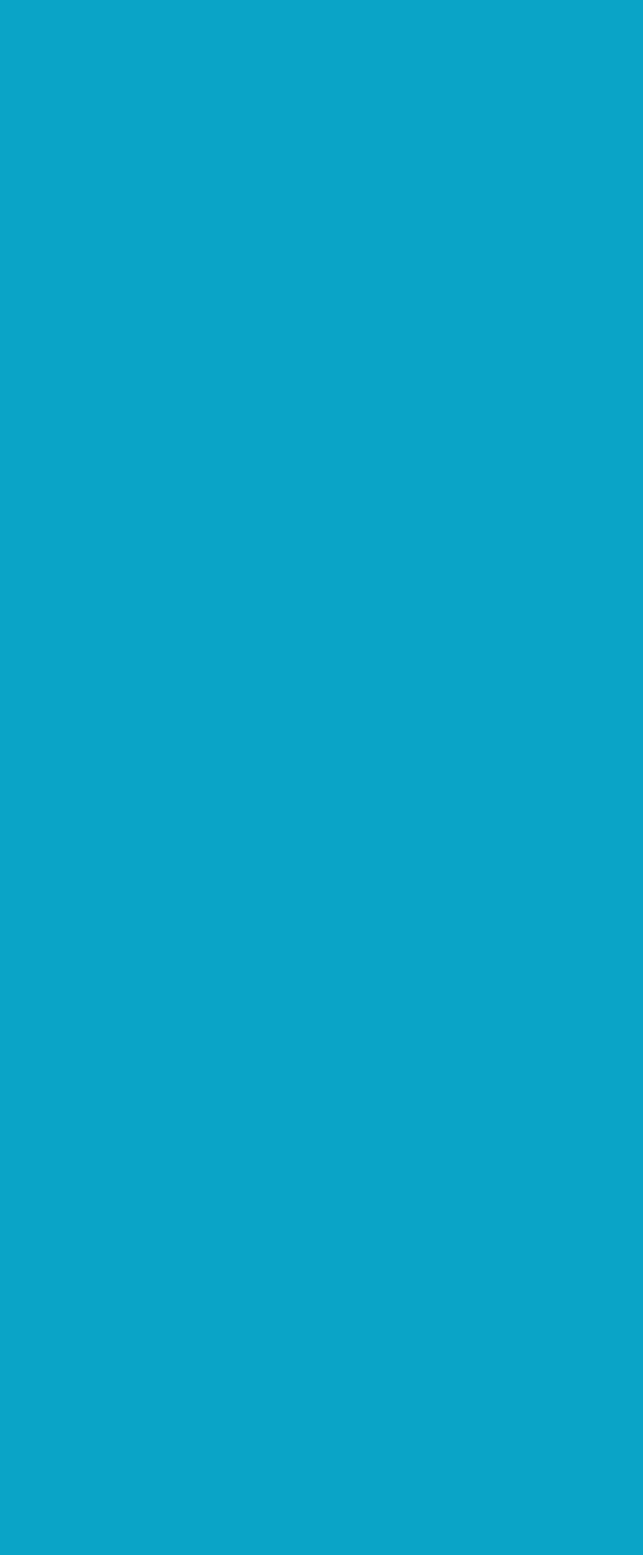
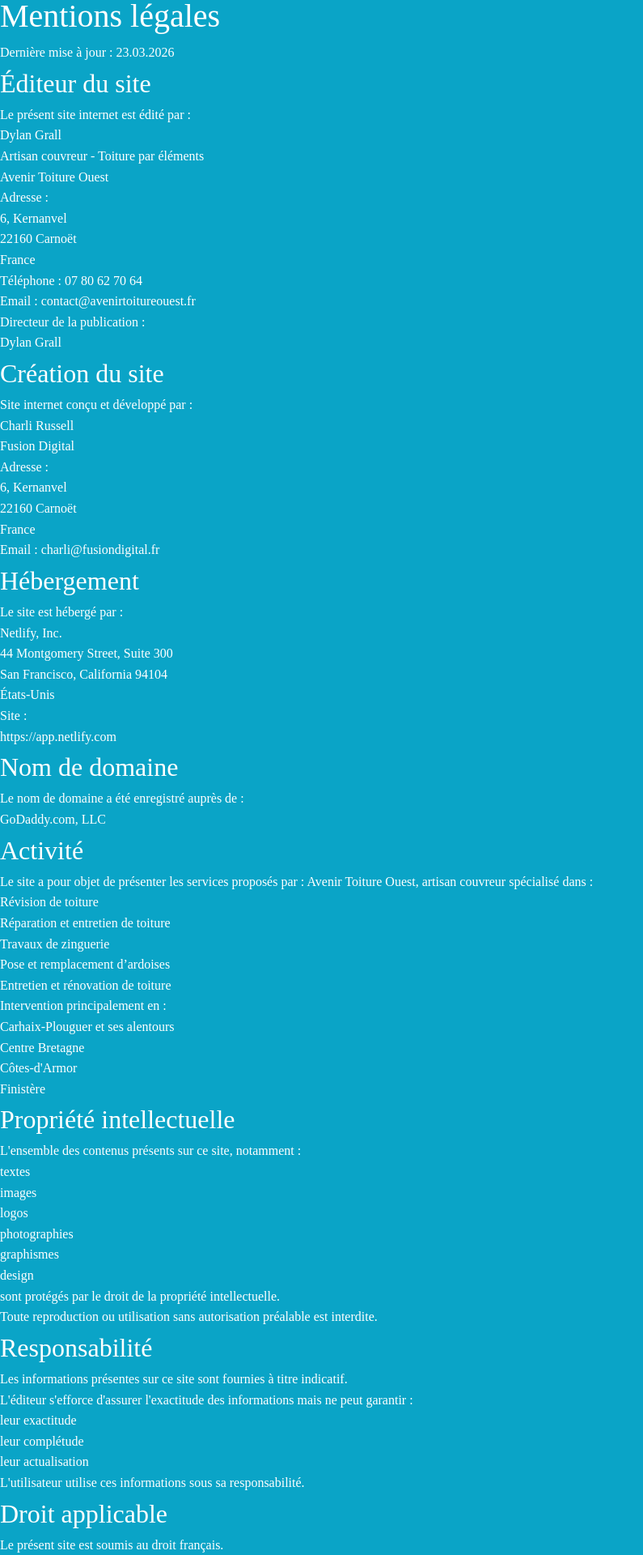
Before and after one commit to Charlirussell/Avenir-Toiture-Ouest, a React (Vite) app: page /politique-confidentialite in a window 1280 px wide. Shown: the part 12-1932 px from the top of the page at 81% size, without its empty margins (0-795 px from the left). Before the commit the page ends 800 px from the top, so only its background shows below. Built offline with nearby package versions, Linux system fonts and the light colour scheme.

Commit message:
Completed Terms page

```diff
--- a/src/components/App/App.jsx
+++ b/src/components/App/App.jsx
@@ -26,8 +26,6 @@
             ) : (
 
               <Routes>
-
-                {/* MAIN ONE-PAGE SITE */}
                 <Route
                   path="/"
                   element={
@@ -50,9 +48,7 @@
                   element={<Terms />}
                 />
               </Routes>
-
             )}
-
           </div>
         );
       };
--- a/src/components/Terms/Terms.jsx
+++ b/src/components/Terms/Terms.jsx
@@ -3,6 +3,195 @@
 const Terms = () => {
     return (
         <section id='terms' className='terms'>
+ <h1 className='terms-title'>
+                Mentions légales
+            </h1>
+
+            <p className='terms-text'>
+                Dernière mise à jour : 23.03.2026
+            </p>
+
+            <h2 className='terms-subtitle'>
+                Éditeur du site
+            </h2>
+
+            <p className='terms-text'>
+                Le présent site internet est édité par :
+            </p>
+
+            <ul className='terms-list'>
+                <li><strong>Dylan Grall</strong></li>
+                <li>Artisan couvreur - Toiture par éléments</li>
+                <li>Avenir Toiture Ouest</li>
+            </ul>
+
+            <p className='terms-text'>
+                Adresse :
+                <br />
+                6, Kernanvel
+                <br />
+                22160 Carnoët
+                <br />
+                France
+            </p>
+
+            <p className='terms-text'>
+                Téléphone : 07 80 62 70 64
+                <br />
+                Email : contact@avenirtoitureouest.fr
+            </p>
+
+            <p className='terms-text'>
+                Directeur de la publication :
+                <br />
+                Dylan Grall
+            </p>
+
+            <h2 className='terms-subtitle'>
+                Création du site
+            </h2>
+
+            <p className='terms-text'>
+                Site internet conçu et développé par :
+            </p>
+
+            <ul className='terms-list'>
+                <li><strong>Charli Russell</strong></li>
+                <li>Fusion Digital</li>
+            </ul>
+
+            <p className='terms-text'>
+                Adresse :
+                <br />
+                6, Kernanvel
+                <br />
+                22160 Carnoët
+                <br />
+                France
+            </p>
+
+            <p className='terms-text'>
+                Email : charli@fusiondigital.fr
+            </p>
+
+            <h2 className='terms-subtitle'>
+                Hébergement
+            </h2>
+
+            <p className='terms-text'>
+                Le site est hébergé par :
+            </p>
+
+            <p className='terms-text'>
+                Netlify, Inc.
+                <br />
+                44 Montgomery Street, Suite 300
+                <br />
+                San Francisco, California 94104
+                <br />
+                États-Unis
+            </p>
+
+            <p className='terms-text'>
+                Site :
+                <br />
+                https://app.netlify.com
+            </p>
+
+            <h2 className='terms-subtitle'>
+                Nom de domaine
+            </h2>
+
+            <p className='terms-text'>
+                Le nom de domaine a été enregistré auprès de :
+            </p>
+
+            <p className='terms-text'>
+                GoDaddy.com, LLC
+            </p>
+
+            <h2 className='terms-subtitle'>
+                Activité
+            </h2>
+
+            <p className='terms-text'>
+                Le site a pour objet de présenter les services proposés par :
+                <strong> Avenir Toiture Ouest</strong>, artisan couvreur spécialisé dans :
+            </p>
+
+            <ul className='terms-list'>
+                <li>Révision de toiture</li>
+                <li>Réparation et entretien de toiture</li>
+                <li>Travaux de zinguerie</li>
+                <li>Pose et remplacement d’ardoises</li>
+                <li>Entretien et rénovation de toiture</li>
+            </ul>
+
+            <p className='terms-text'>
+                Intervention principalement en :
+            </p>
+
+            <ul className='terms-list'>
+                <li>Carhaix-Plouguer et ses alentours</li>
+                <li>Centre Bretagne</li>
+                <li>Côtes-d'Armor</li>
+                <li>Finistère</li>
+            </ul>
+
+            <h2 className='terms-subtitle'>
+                Propriété intellectuelle
+            </h2>
+
+            <p className='terms-text'>
+                L'ensemble des contenus présents sur ce site, notamment :
+            </p>
+
+            <ul className='terms-list'>
+                <li>textes</li>
+                <li>images</li>
+                <li>logos</li>
+                <li>photographies</li>
+                <li>graphismes</li>
+                <li>design</li>
+            </ul>
+
+            <p className='terms-text'>
+                sont protégés par le droit de la propriété intellectuelle.
+            </p>
+
+            <p className='terms-text'>
+                Toute reproduction ou utilisation sans autorisation préalable est interdite.
+            </p>
+
+            <h2 className='terms-subtitle'>
+                Responsabilité
+            </h2>
+
+            <p className='terms-text'>
+                Les informations présentes sur ce site sont fournies à titre indicatif.
+            </p>
+
+            <p className='terms-text'>
+                L'éditeur s'efforce d'assurer l'exactitude des informations mais ne peut garantir :
+            </p>
+
+            <ul className='terms-list'>
+                <li>leur exactitude</li>
+                <li>leur complétude</li>
+                <li>leur actualisation</li>
+            </ul>
+
+            <p className='terms-text'>
+                L'utilisateur utilise ces informations sous sa responsabilité.
+            </p>
+
+            <h2 className='terms-subtitle'>
+                Droit applicable
+            </h2>
+
+            <p className='terms-text'>
+                Le présent site est soumis au droit français.
+            </p>
 
         </section>
     )
```
Also changed, not shown: src/components/Terms/Terms.scss (line endings or trailing spaces).
